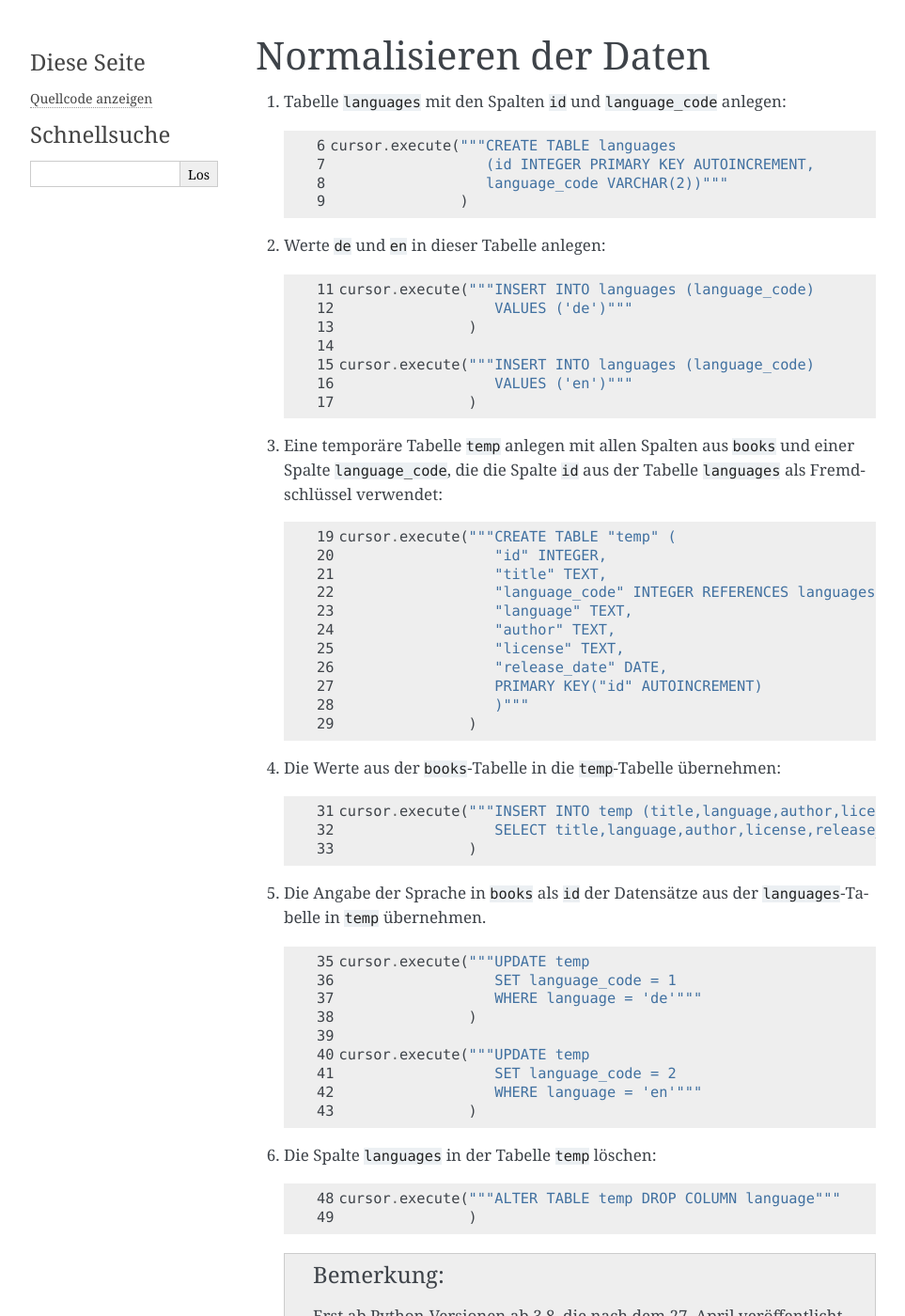
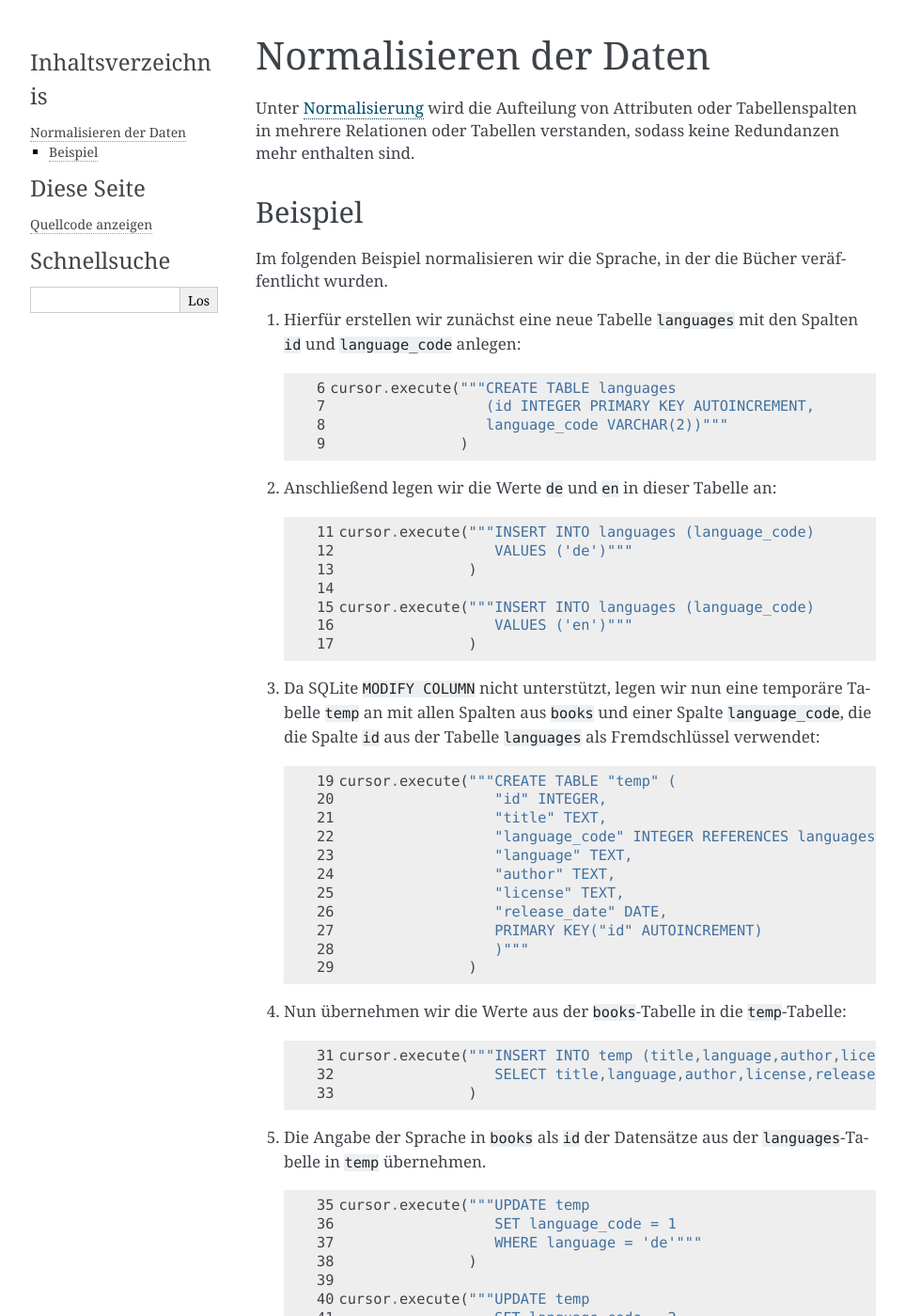
Before and after one commit to veit/python-basics-tutorial-de, a Sphinx documentation site: the page built from docs/save-data/normalise.rst, in a window 1280 px wide and 1400 px high. Shown: the whole window at 94% size, without its empty margins (148-1111 px from the left). Built offline with Sphinx 7.4.7, drawn with Linux system fonts in a browser that asks for light colours; pages that are not in the unit, such as notebooks, are missing from menus; some of the changed text lies outside the part shown.

Commit message:
Illustrate the normalisation of data

```diff
--- a/docs/save-data/normalise.rst
+++ b/docs/save-data/normalise.rst
@@ -1,30 +1,44 @@
 Normalisieren der Daten
 =======================
 
-#. Tabelle ``languages`` mit den Spalten ``id`` und ``language_code`` anlegen:
+Unter `Normalisierung
+<https://de.wikipedia.org/wiki/Normalisierung_(Datenbank)>`_ wird die Aufteilung
+von Attributen oder Tabellenspalten in mehrere Relationen oder Tabellen
+verstanden, sodass keine Redundanzen mehr enthalten sind.
+
+Beispiel
+--------
+
+Im folgenden Beispiel normalisieren wir die Sprache, in der die Bücher
+veräffentlicht wurden.
+
+#. Hierfür erstellen wir zunächst eine neue Tabelle ``languages`` mit den
+   Spalten ``id`` und ``language_code`` anlegen:
 
    .. literalinclude:: normalise.py
       :language: python
       :lines: 6-9
       :lineno-start: 6
 
-#. Werte ``de`` und ``en`` in dieser Tabelle anlegen:
+#. Anschließend legen wir die Werte ``de`` und ``en`` in dieser Tabelle an:
 
    .. literalinclude:: normalise.py
       :language: python
       :lines: 11-17
       :lineno-start: 11
 
-#. Eine temporäre Tabelle ``temp`` anlegen mit allen Spalten aus ``books`` und
-   einer Spalte ``language_code``, die die Spalte ``id`` aus der Tabelle
-   ``languages`` als Fremdschlüssel verwendet:
+#. Da SQLite ``MODIFY COLUMN`` nicht unterstützt, legen wir nun eine temporäre
+   Tabelle ``temp`` an mit allen Spalten aus ``books`` und einer Spalte
+   ``language_code``, die die Spalte ``id`` aus der Tabelle ``languages`` als
+   Fremdschlüssel verwendet:
 
    .. literalinclude:: normalise.py
       :language: python
       :lines: 19-29
       :lineno-start: 19
 
-#. Die Werte aus der ``books``-Tabelle in die ``temp``-Tabelle übernehmen:
+#. Nun übernehmen wir die Werte aus der ``books``-Tabelle in die
+   ``temp``-Tabelle:
 
    .. literalinclude:: normalise.py
       :language: python
@@ -39,7 +53,7 @@ Normalisieren der Daten
       :lines: 35-43
       :lineno-start: 35
 
-#. Die Spalte ``languages`` in der Tabelle ``temp`` löschen:
+#. Nun können wir die Spalte ``languages`` in der Tabelle ``temp`` löschen:
 
    .. literalinclude:: normalise.py
       :language: python
```
Also changed, not shown: other parts of docs/save-data/normalise.rst (+2 -2 lines).
